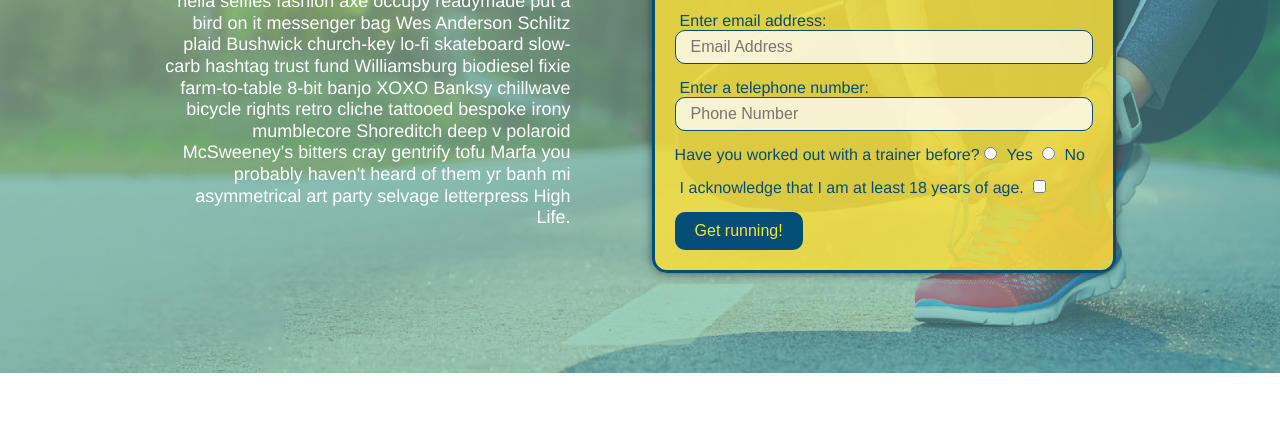
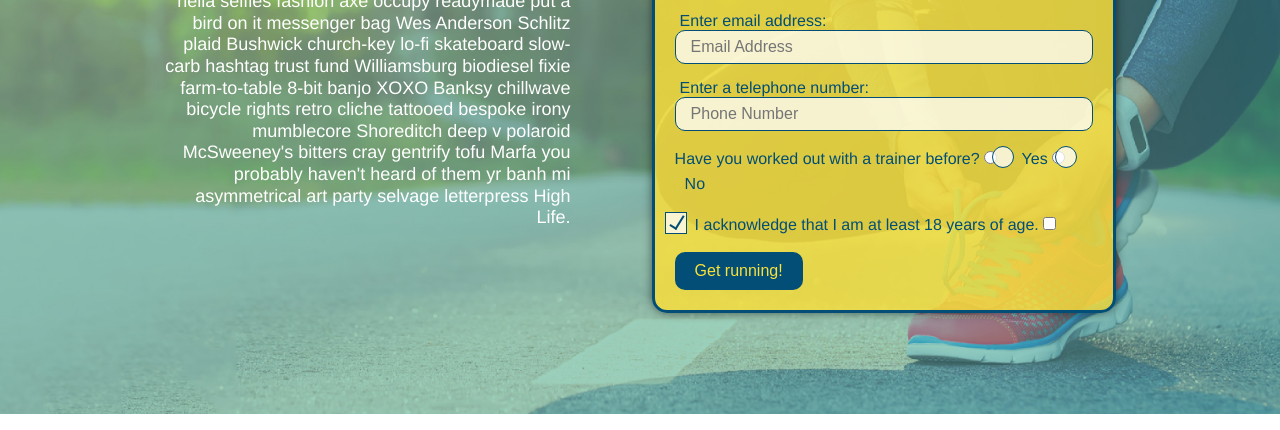
Before and after one commit to huf0/run-buddy, a plain HTML site: page index.html in a window 1280 px wide. Shown: the part 345-775 px from the top of the page. Drawn offline with Linux system fonts and the light colour scheme.

Commit message:
changed buttons around

```diff
--- a/assets/css/style.css
+++ b/assets/css/style.css
@@ -12,6 +12,7 @@ body {
 /* HEADER / NAV BAR STYLES START */
 
 header {
+  z-index: 9999;
   background-image: url("../images/hero-bg.jpg");
   background-size: cover;
   background-position: center;
@@ -504,3 +505,59 @@ section {
     order: 3;
   }
 }
+
+.checkbox-wrapper label, .radio-wrapper label {
+  position: relative;
+  left: 10px;
+  margin: 10px;
+  line-height: 1.6;
+}
+
+.checkbox-wrapper label::before, .radio-wrapper label::before {
+  content: "";
+  height: 20px;
+  width: 20px;
+  background: rgba(255, 255, 255, 0.75);
+  border: 1px solid #024e76;
+  position: absolute;
+  top: -4px;
+  left: -30px;
+}
+
+.radio-wrapper label::before {
+  border-radius: 50%;
+}
+
+.radio-wrapper label::after {
+  background-image: radial-gradient(circle, #39a6b2, #024e76);
+  content: "";
+  width: 20px;
+  height: 20px;
+  border-radius: 50%;
+  background: #024e76;
+  position: absolute;
+  left: -29px;
+  top: -3px;
+}
+
+.checkbox-wrapper label::after {
+  transform: rotate(-58deg);
+  content: "";
+  height: 6px;
+  width: 14px;
+  border-left: 2px solid #024e76;
+  border-bottom: 2px solid #024e76;
+  position: absolute;
+  left: -26px;
+  top: 1px;
+}
+
+.checkbox-wrapper input + label::after,
+.radio-wrapper input + label::after {
+  content: none;
+}
+
+.checkbox-wrapper input:checked + label::after,
+.radio-wrapper input:checked + label::after {
+  content: "";
+}
--- a/index.html
+++ b/index.html
@@ -57,16 +57,20 @@
         <input type="tel" placeholder="Phone Number" name="phone" id="phone" class="form-input" />
         <p>
           Have you worked out with a trainer before?
-          <input type="radio" name="trainer-confirm" id="trainer-yes" />
-          <label for="trainer-yes">Yes</label>
-          <input type="radio" name="trainer-confirm" id="trainer-no" />
-          <label for="trainer-no">No</label>
+          <span class="radio-wrapper">
+            <input type="radio" name="trainer-confirm" id="trainer-yes" />
+            <label for="trainer-yes">Yes</label>
+          </span>
+          <span class="radio-wrapper">
+            <input type="radio" name="trainer-confirm" id="trainer-no" />
+            <label for="trainer-no">No</label>
+          </span>
         </p>
         <p>
-          <label for="checkbox">
-            I acknowledge that I am at least 18 years of age.
-          </label>
-          <input type="checkbox" name="checkpoint1" id="checkbox" />
+          <span class="checkbox-wrapper">
+            <label for="checkbox">I acknowledge that I am at least 18 years of age.</label>
+            <input type="checkbox" name="checkpoint1" id="checkbox" />
+            </span>
         </p>
         <button type="submit">
           Get running!
```
